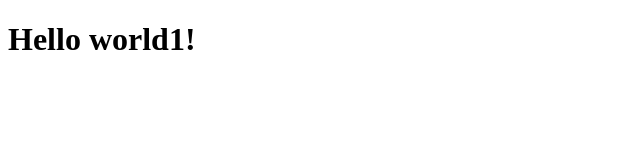
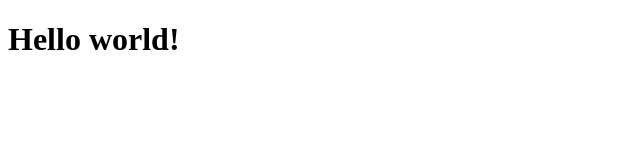
Before and after one commit to Antonioangy/htmlcss-hello, a plain HTML site: page index.html in a window 1280 px wide. Shown: the full height of the page, 0-640 px from the left. Drawn offline with Linux system fonts and the light colour scheme.

Commit message:
modifica hello world

```diff
--- a/index.html
+++ b/index.html
@@ -7,6 +7,6 @@
     <title>Document</title>
 </head>
 <body>
-    <h1>Hello world1!</h1>
+    <h1>Hello world!</h1>
 </body>
 </html>
```
